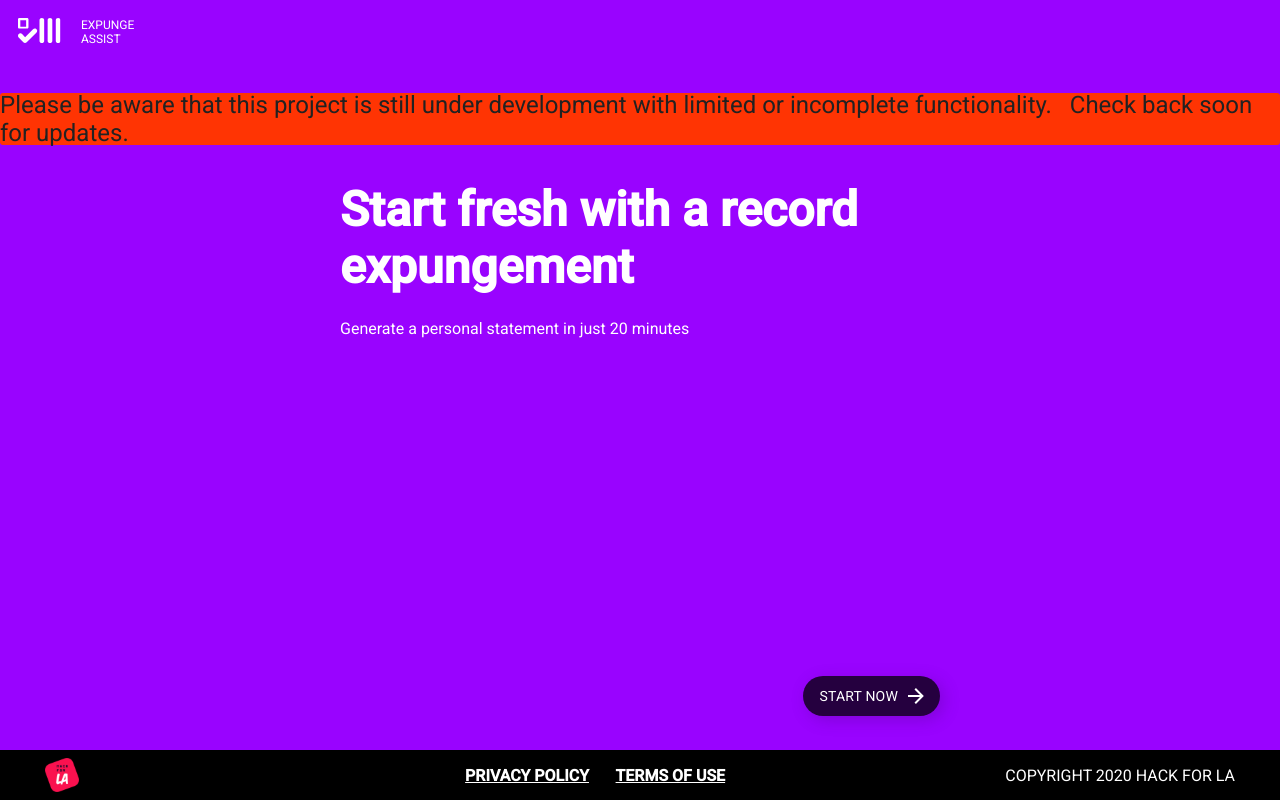
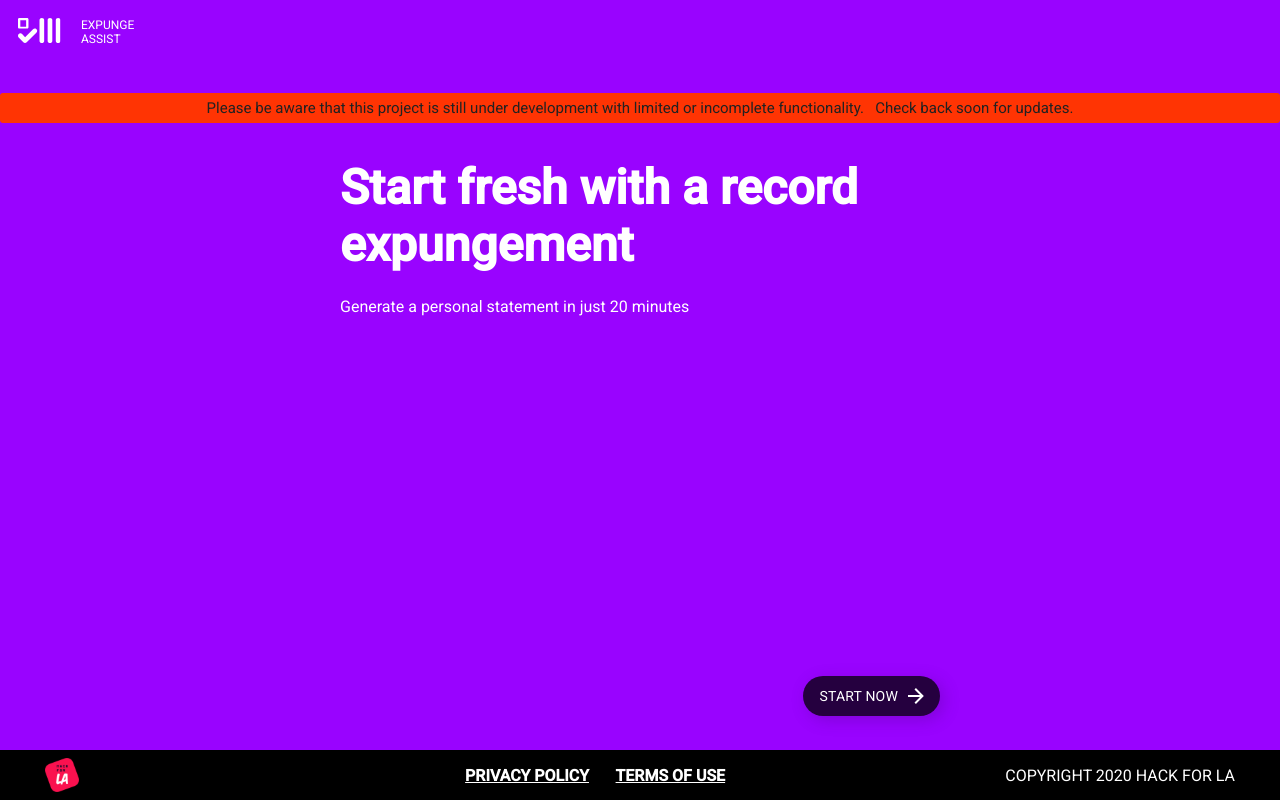
Before and after one commit to hackforla/expunge-assist, a React (Create React App) app in the folder react/client/: page / in a window 1280 px wide. Built offline with nearby package versions, Linux system fonts and the light colour scheme.

Commit message:
shrink banner size

```diff
--- a/react/client/src/components/Banner.tsx
+++ b/react/client/src/components/Banner.tsx
@@ -5,11 +5,11 @@ const useStyles = makeStyles(() =>
   createStyles({
     root: {
       width: '100%',
-      height: '8%',
+      height: '30px',
       display: 'flex',
       justifyContent: 'center',
       alignItems: 'center',
-      fontSize: '24px',
+      fontSize: '15px',
       borderRadius: '3px',
       marginTop: '10px',
       backgroundColor: '#ff3403',
```
